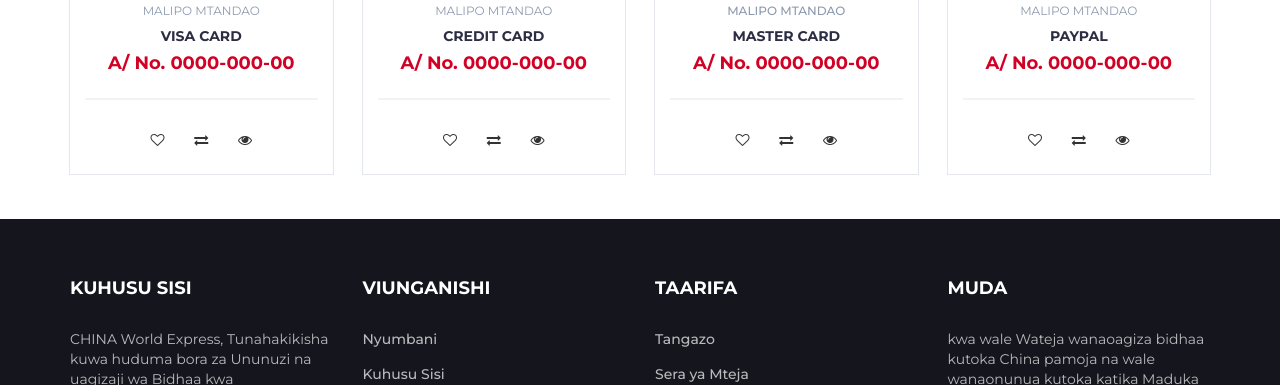
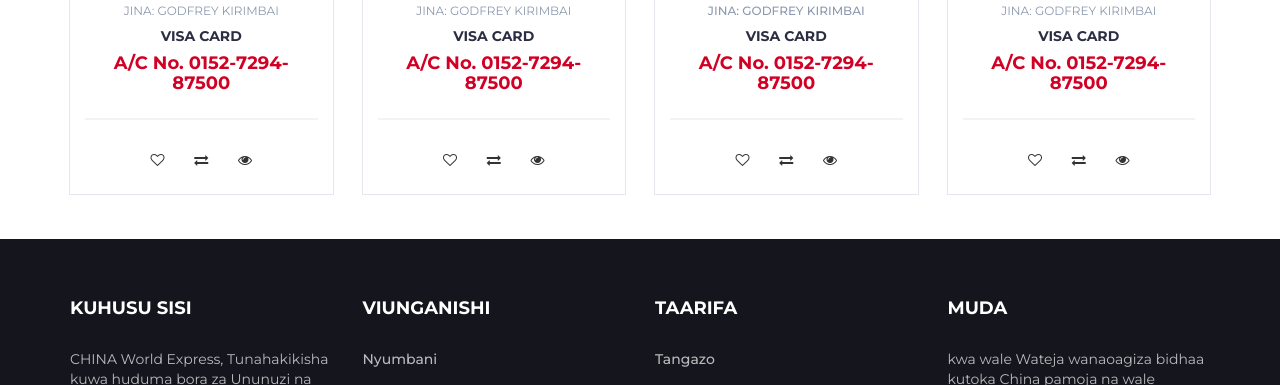
Before and after one commit to fmpiza/chinatzshopping, a plain HTML site: page payment1.html in a window 1280 px wide. Shown: the part 715-1100 px from the top of the page. Drawn offline with Linux system fonts and the light colour scheme.

Commit message:
Add files via upload

```diff
--- a/payment1.html
+++ b/payment1.html
@@ -206,8 +206,6 @@
 													<p><a href="payment.html"><font color="black"><button class="btn btn-primary d-grid w-100">English</button>
 													</font></a></p>
 													<p><a href="index2.html"><font color="black"><button class="btn btn-primary d-grid w-100">Germany</button>
-													</font></a></p>
-													<p><a href="index3.html"><font color="black"><button class="btn btn-primary d-grid w-100">French</button>
 													</font></a></p>
 
 
@@ -481,10 +479,9 @@
 									</div>
 								</div>
 								<div class="product-body">
-									<p class="product-category">Malipo Mtandao</p>
-									<h3 class="product-name"><a href="#">VISA Card</a></h3>
-									<h4 class="product-price">A/ No. 0000-000-00</h4>
-
+										<p class="product-category">Jina: GODFREY KIRIMBAI</p>
+										<h3 class="product-name"><a href="#">VISA Card</a></h3>
+										<h4 class="product-price">A/C No. 0152-7294-87500</h4>
 									<div class="product-rating">
 									</div>
 									<div class="product-btns">
@@ -510,9 +507,9 @@
 									</div>
 								</div>
 								<div class="product-body">
-									<p class="product-category">Malipo Mtandao</p>
-									<h3 class="product-name"><a href="#">Credit Card</a></h3>
-									<h4 class="product-price">A/ No. 0000-000-00</h4>
+										<p class="product-category">Jina: GODFREY KIRIMBAI</p>
+										<h3 class="product-name"><a href="#">VISA Card</a></h3>
+										<h4 class="product-price">A/C No. 0152-7294-87500</h4>
 
 									<div class="product-rating">
 									</div>
@@ -541,10 +538,9 @@
 										</div>
 									</div>
 									<div class="product-body">
-										<p class="product-category">Malipo Mtandao</p>
-										<h3 class="product-name"><a href="#">Master Card</a></h3>
-										<h4 class="product-price">A/ No. 0000-000-00</h4>
-
+											<p class="product-category">Jina: GODFREY KIRIMBAI</p>
+											<h3 class="product-name"><a href="#">VISA Card</a></h3>
+											<h4 class="product-price">A/C No. 0152-7294-87500</h4>
 										<div class="product-rating">
 										</div>
 										<div class="product-btns">
@@ -570,9 +566,9 @@
 									</div>
 								</div>
 								<div class="product-body">
-									<p class="product-category">Malipo Mtandao</p>
-									<h3 class="product-name"><a href="#">PayPal</a></h3>
-									<h4 class="product-price">A/ No. 0000-000-00</h4>
+										<p class="product-category">Jina: GODFREY KIRIMBAI</p>
+										<h3 class="product-name"><a href="#">VISA Card</a></h3>
+										<h4 class="product-price">A/C No. 0152-7294-87500</h4>
 
 									<div class="product-rating">
 									</div>
```
Also changed, not shown: buynow.html (+1 -2 lines), buynow1.html (+0 -2 lines), clothing.html (+0 -2 lines), clothing1.html (+0 -2 lines), feedback.html (+0 -2 lines), feedback1.html (+1 -2 lines), index.html (+0 -2 lines), index1.html (+0 -2 lines), index2.html (+0 -2 lines), kitchen.html (+1 -2 lines), kitchen1.html (+0 -2 lines), payment.html (+11 -14 lines), placeorder.html (+0 -2 lines), placeorder1.html (+0 -2 lines), 2 more files.
